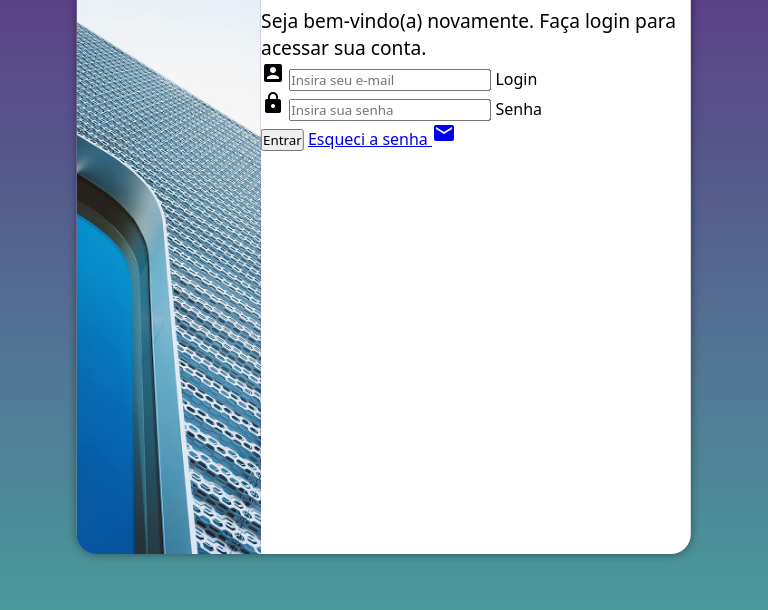
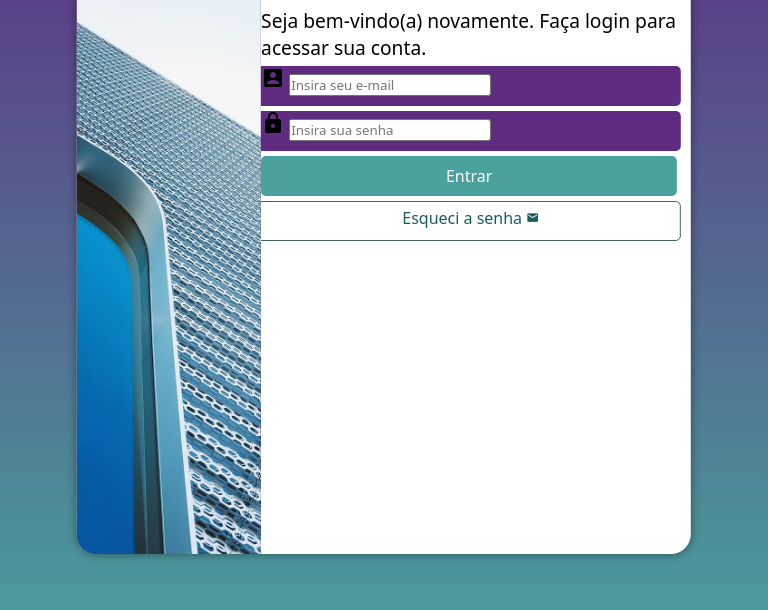
Before and after one commit to FerN7vn/projeto-login, a plain HTML site: page index.html in a window 768 px wide. Shown: the part 146-756 px from the top of the page. Drawn offline with Linux system fonts and the light colour scheme.

Commit message:
Adicionando estilo ao formulário

```diff
--- a/estilos/media-query.css
+++ b/estilos/media-query.css
@@ -21,6 +21,48 @@
         width: 100%;
     }   <-- Por algum motivo bizarro esta configuração fazia o h1, o parágrafo e todo o formulário sumirem, deixando apenas um espaço em branco.
     */
+
+    form > input[type=submit] {
+        display: block;
+        font-size: 1em;
+        width: 70%;
+        height: 40px;
+        background-color: #49a09d;
+        color: white;
+        border: none;
+        border-radius: 5px;
+    }
+
+    form > input[type=submit]:hover {
+        background-color: #316b69;
+    }
+
+    form > input[type=submit]:active {
+        background-color: #65dfdb;
+    }
+
+    form > a.botao {
+        display: block;
+        text-align: center;
+        font-size: 1em;
+        width: 100%;
+        height: 40px;
+        padding-top: 5px;
+        margin-top: 5px;
+        background-color: white;
+        border: 1px solid #406362;
+        border-radius: 5px;
+        text-decoration: none;
+        color: #195d62;
+    }
+
+    form > a.botao:hover {
+        background-color: #65dfdb;
+    }
+
+    form > a.botao > span {
+        font-size: 0.8em;
+    }
 }
 
 @media screen and (min-width: 992px) {
--- a/estilos/style.css
+++ b/estilos/style.css
@@ -64,3 +64,56 @@ div#formulario > h1 {
 div#formulario > p {
     font-size: 1.2em;
 }
+
+form > div.campo {
+    background-color: #5f2c82;
+    height: 40px;
+    border-radius: 5px;
+    margin: 5px 0px;
+}
+
+form > div.campo > label {
+    display: none;
+}
+
+form > input[type=submit] {
+    display: block;
+    font-size: 1em;
+    width: 100%;
+    height: 40px;
+    background-color: #49a09d;
+    color: white;
+    border: none;
+    border-radius: 5px;
+}
+
+form > input[type=submit]:hover {
+    background-color: #316b69;
+}
+
+form > input[type=submit]:active {
+    background-color: #65dfdb;
+}
+
+form > a.botao {
+    display: block;
+    text-align: center;
+    font-size: 1em;
+    width: 100%;
+    height: 40px;
+    padding-top: 5px;
+    margin-top: 5px;
+    background-color: white;
+    border: 1px solid #406362;
+    border-radius: 5px;
+    text-decoration: none;
+    color: #195d62;
+}
+
+form > a.botao:hover {
+    background-color: #65dfdb;
+}
+
+form > a.botao > span {
+    font-size: 0.8em;
+}
--- a/index.html
+++ b/index.html
@@ -30,7 +30,7 @@
                         <label for="isenha">Senha</label>
                     </div>
                     <input type="submit" value="Entrar">
-                    <a href="eesqueci.html">Esqueci a senha <span class="material-icons">mail</span>
+                    <a href="esqueci.html" class="botao">Esqueci a senha <span class="material-icons">mail</span>
                     </a>
                 </form>
             </div>
```
